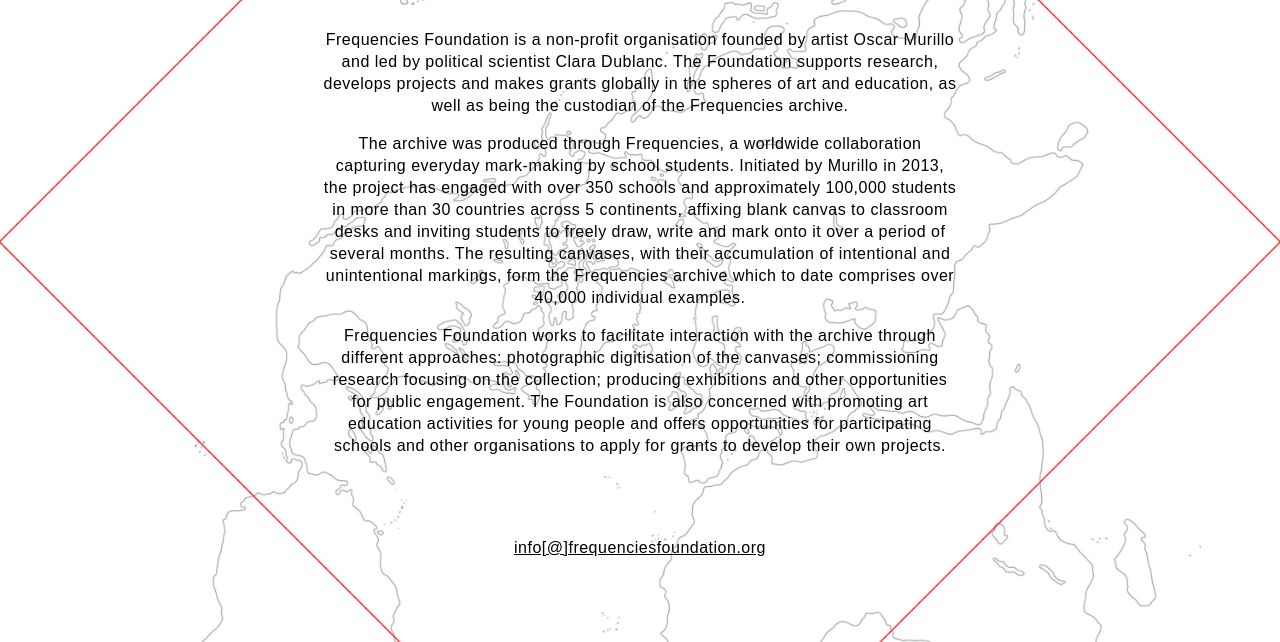
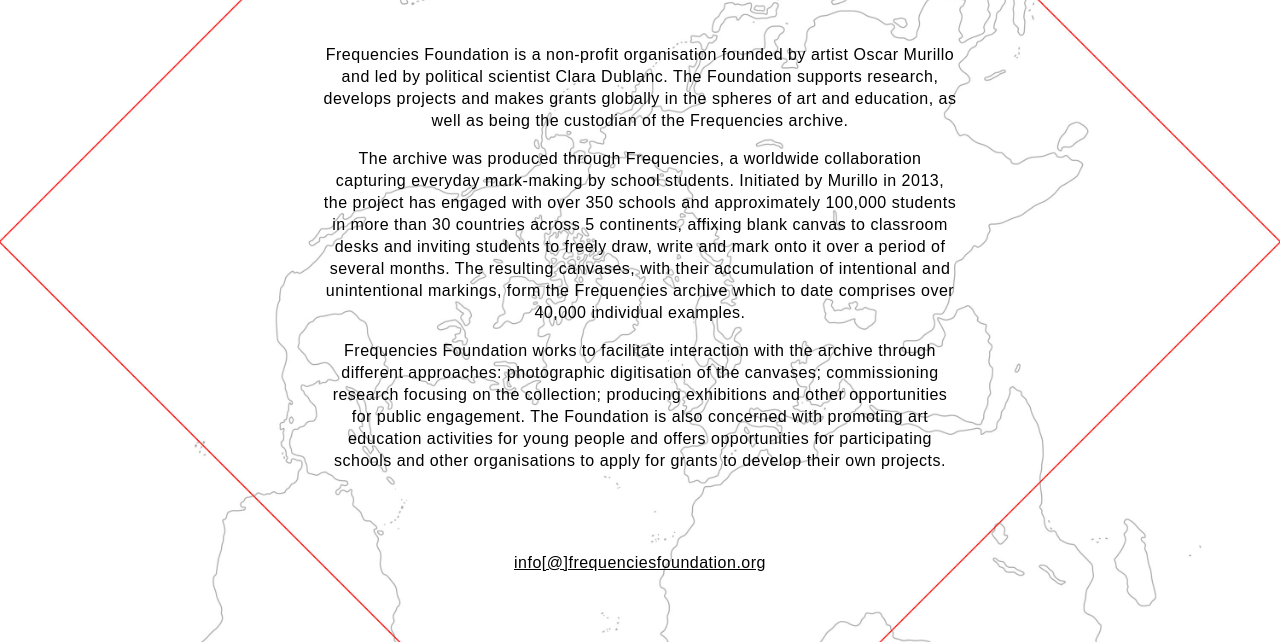
Before and after one commit to ryanhbowman/freq, a website: page index.html in a window 1280 px wide. Both pictures are taken after a click on the element "Frequencies Foundation". Shown: the part 158-800 px from the top of the page. Drawn offline with nearby package versions, Linux system fonts and the light colour scheme; a web font is replaced by a local one.

Commit message:
small changes

```diff
--- a/css/main.sass
+++ b/css/main.sass
@@ -14,7 +14,11 @@
   overflow-x: hidden
   background: url('../images/map.jpg')
   background-size: cover
-  background-position: 50% 50%
+  background-position: center
+  background-repeat: no-repeat
+  background-attachment: fixed
+
+
 h1, h2
   font-size: 50px
   line-height: 60px
@@ -44,6 +48,7 @@
   opacity: 0
   max-height: calc(100vh - 100px)
   overflow: auto
+  margin: 3em 0
 .header.go
   opacity: 0
 .text.go
@@ -69,9 +74,9 @@
   &:last-child
     margin-bottom: 0
 
-@media (max-width: 600px)
-  p
-    text-align: left
+// @media (max-width: 600px)
+//   p
+//     text-align: left
 
 
 
--- a/index.html
+++ b/index.html
@@ -22,7 +22,7 @@
         <p>Frequencies Foundation is a non-profit organisation founded by artist Oscar Murillo and led by political scientist Clara Dublanc. The Foundation supports research, develops projects and makes grants globally in the spheres of art and education, as well as being the custodian of the Frequencies archive.</p>
         <p>The archive was produced through Frequencies, a worldwide collaboration capturing everyday mark-making by school students. Initiated by Murillo in 2013, the project has engaged with over 350 schools and approximately 100,000 students in more than 30 countries across 5 continents, affixing blank canvas to classroom desks and inviting students to freely draw, write and mark onto it over a period of several months. The resulting canvases, with their accumulation of intentional and unintentional markings, form the Frequencies archive which to date comprises over 40,000 individual examples.</p>
         <p>Frequencies Foundation works to facilitate interaction with the archive through different approaches: photographic digitisation of the canvases; commissioning research focusing on the collection; producing exhibitions and other opportunities for public engagement. The Foundation is also concerned with promoting art education activities for young people and offers opportunities for participating schools and other organisations to apply for grants to develop their own projects.</p>
-        <p><a href="mailto:info@frequenciesfoundation.org">info[@]frequenciesfoundation.org</a></p>
+        <p style="margin-bottom: 5em"><a href="mailto:info@frequenciesfoundation.org">info[@]frequenciesfoundation.org</a></p>
       </div>
 
 
```
Also changed, not shown: css/main.css, 1 other file.
